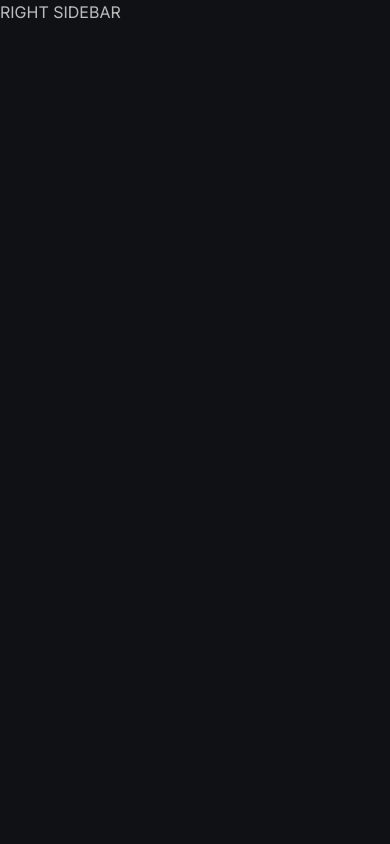
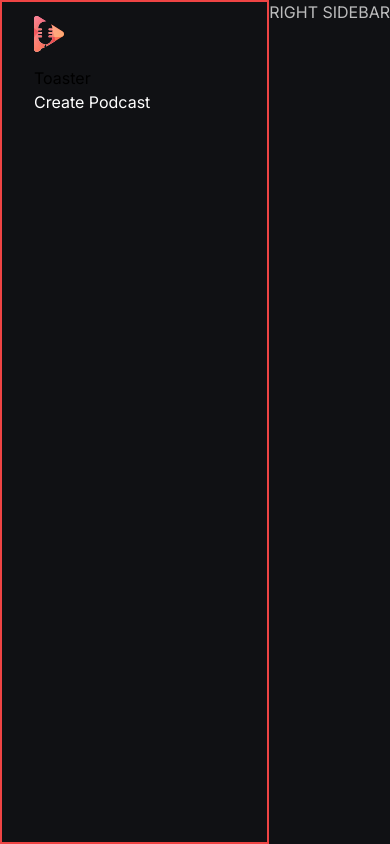
Before and after one commit to Atharvagupta12/groei, a Next.js app: page /create-podcast in a window 390 px wide. Built offline with nearby package versions, Linux system fonts and the light colour scheme.

Commit message:
main part border done

```diff
--- a/src/app/(root)/create-podcast/page.tsx
+++ b/src/app/(root)/create-podcast/page.tsx
@@ -2,8 +2,8 @@
 
 const CreatePodcast = () => {
   return (
-    <div>
-
+    <div className='text-white-1'>
+      Create Podcast
     </div>
   )
 }
--- a/src/app/(root)/discover/page.tsx
+++ b/src/app/(root)/discover/page.tsx
@@ -2,8 +2,8 @@
 
 const Discover = () => {
   return (
-    <div>
-
+    <div className='text-white-1'>
+      Discover
     </div>
   )
 }
--- a/src/app/(root)/layout.tsx
+++ b/src/app/(root)/layout.tsx
@@ -1,4 +1,6 @@
+import MobileNav from "@/components/MobileNav";
 import LeftSidebar from "@/components/ui/LeftSidebar";
+import Image from "next/image";
 
 export default function RootLayout({
   children,
@@ -6,12 +8,30 @@
   children: React.ReactNode;
 }>) {
   return (
-   <div>
-    <main>
-       <LeftSidebar/>
-        {children}
-        <p  className='text-white-2'>  RIGHT SIDEBAR</p>
-    </main>
-   </div>
+    <div className="relative flex flex-col">
+      <main className="relative flex bg-black-3">
+        <LeftSidebar />
+
+        <section className="border-2 border-red-500 flex min-h-screen flex-1 flex-col px-4 sm:px-14">
+          <div className="mx-auto w-full max-w-5xl flex-col max-sm:px-4">
+            <div className="flex h-16 items-center justify-between md:hidden">
+              <Image
+                src="/icons/logo.svg"
+                width={30}
+                height={30}
+                alt="menu icon"
+              />
+             < MobileNav />
+            </div>
+            <div className="flex flex-col md:pb-14">
+              Toaster
+              {children}
+            </div>
+          </div>
+        </section>
+
+        <p className="text-white-2"> RIGHT SIDEBAR</p>
+      </main>
+    </div>
   );
 }
--- /dev/null
+++ b/src/components/MobileNav.tsx
@@ -0,0 +1,11 @@
+import React from 'react'
+
+const MobileNav = () => {
+  return (
+    <div>
+
+    </div>
+  )
+}
+
+export default MobileNav
```
